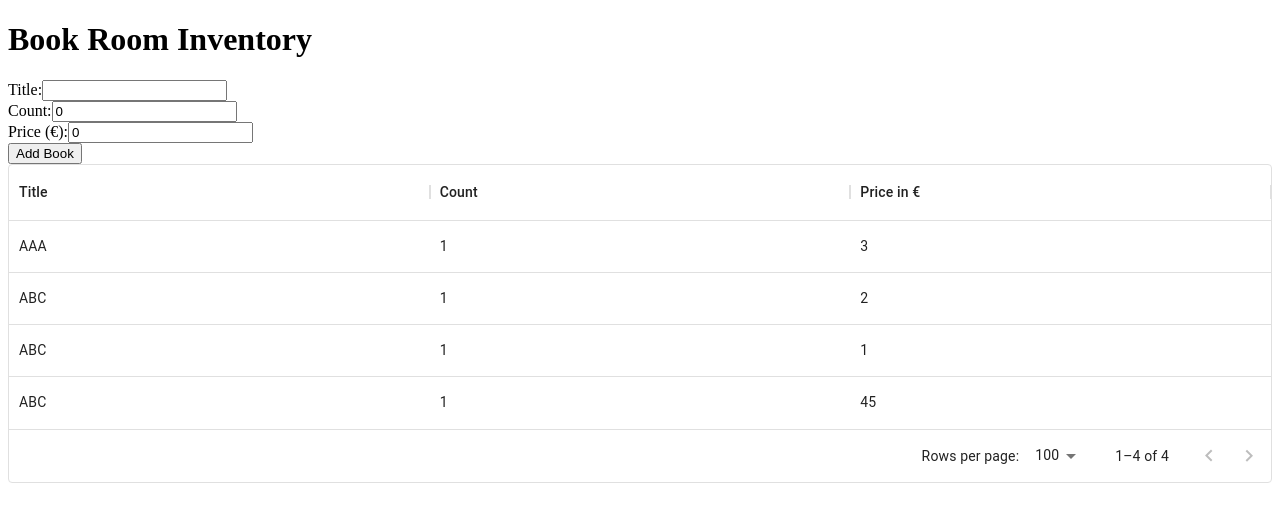
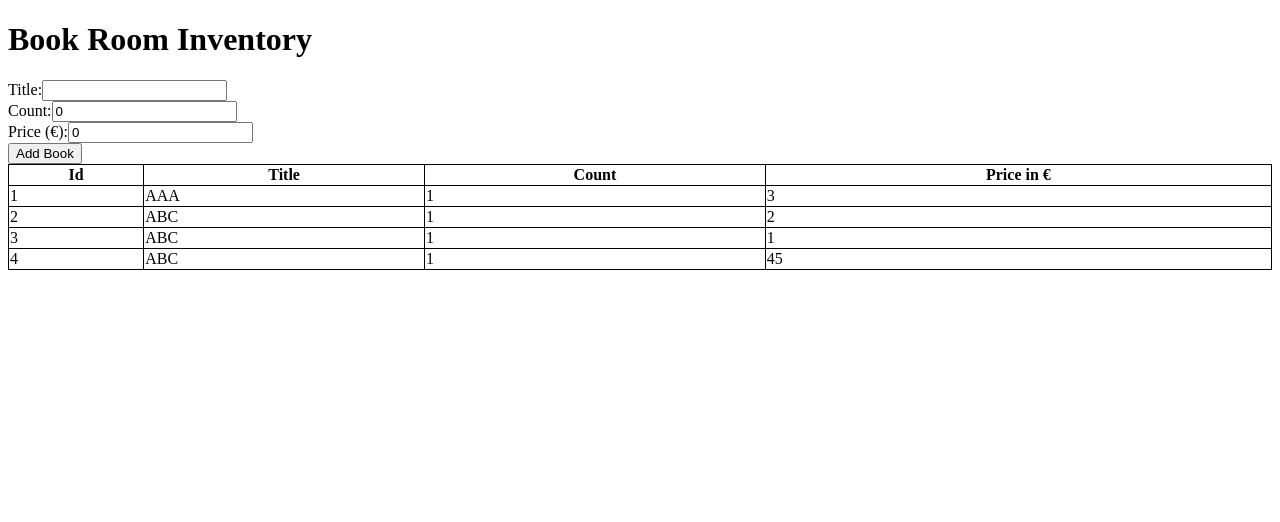
Before and after one commit to bodowd/book-room-frontend, a React (Create React App) app: page / in a window 1280 px wide. Shown: the top 522 px of the page. Built offline with nearby package versions, Linux system fonts and the light colour scheme.

Commit message:
Add html table

```diff
--- a/src/InventoryPage/index.tsx
+++ b/src/InventoryPage/index.tsx
@@ -1,10 +1,6 @@
 import React from "react";
 import { books } from "../data/books";
-import {
-  DataGrid,
-  GridColDef,
-  GridPreProcessEditCellProps,
-} from "@mui/x-data-grid";
+import "./inventory.css";
 
 interface BookEntry {
   id: number;
@@ -59,32 +55,6 @@ export const InventoryPage = () => {
     setBooksList(importedBooks);
   }, []);
 
-  const columns: GridColDef[] = [
-    { field: "title", headerName: "Title", flex: 1, editable: true },
-    {
-      field: "count",
-      headerName: "Count",
-      flex: 1,
-      editable: true,
-      preProcessEditCellProps: (params: GridPreProcessEditCellProps) => {
-        // don't allow the cell to be edited if there are letters in there
-        const hasError = !isNumbersOnly(params.props.value);
-        return { ...params.props, error: hasError };
-      },
-    },
-    {
-      field: "price",
-      headerName: "Price in €",
-      flex: 1,
-      editable: true,
-      preProcessEditCellProps: (params: GridPreProcessEditCellProps) => {
-        // don't allow the cell to be edited if there are letters in there
-        const hasError = !isNumbersOnly(params.props.value);
-        return { ...params.props, error: hasError };
-      },
-    },
-  ];
-
   return (
     <div>
       <h1>Book Room Inventory</h1>
@@ -112,14 +82,24 @@ export const InventoryPage = () => {
         </div>
         <button type="submit">Add Book</button>
       </form>
-      <div style={{ flexGrow: 1 }}>
-        <DataGrid
-          rows={booksList}
-          columns={columns}
-          autoHeight
-          experimentalFeatures={{ newEditingApi: true }}
-        />
-      </div>
+      <table>
+        <tbody>
+          <tr>
+            <th>Id</th>
+            <th>Title</th>
+            <th>Count</th>
+            <th>Price in €</th>
+          </tr>
+          {booksList.map((i) => (
+            <tr key={i.id}>
+              <td>{i.id}</td>
+              <td>{i.title}</td>
+              <td>{i.count}</td>
+              <td>{i.price}</td>
+            </tr>
+          ))}
+        </tbody>
+      </table>
     </div>
   );
 };
--- /dev/null
+++ b/src/InventoryPage/inventory.css
@@ -0,0 +1,9 @@
+table {
+  width: 100%;
+  border-collapse: collapse;
+}
+
+th,
+td {
+  border: 1px solid black;
+}
```
